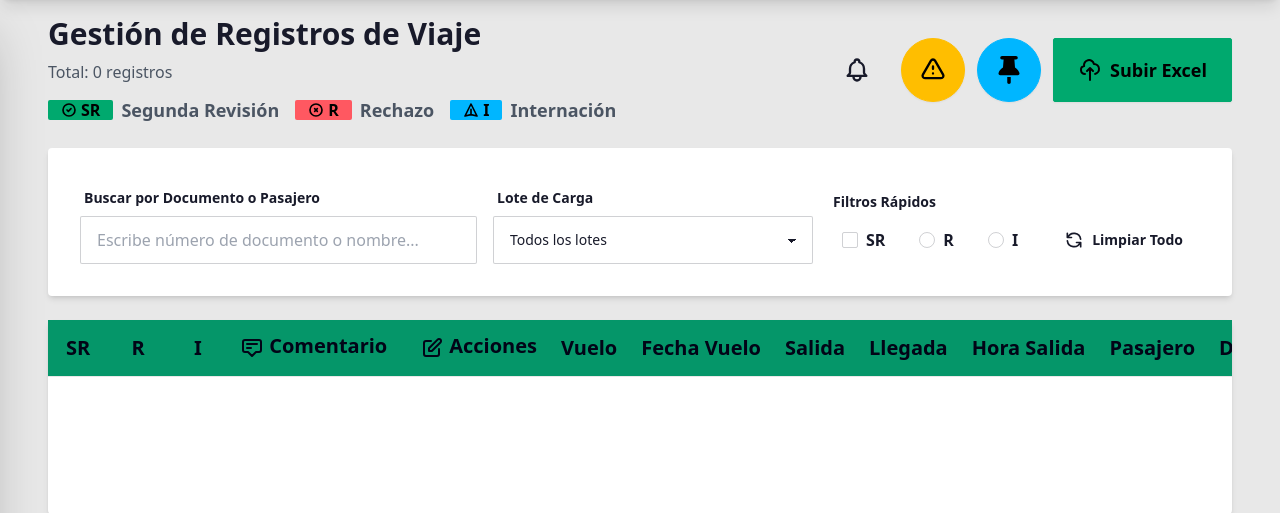
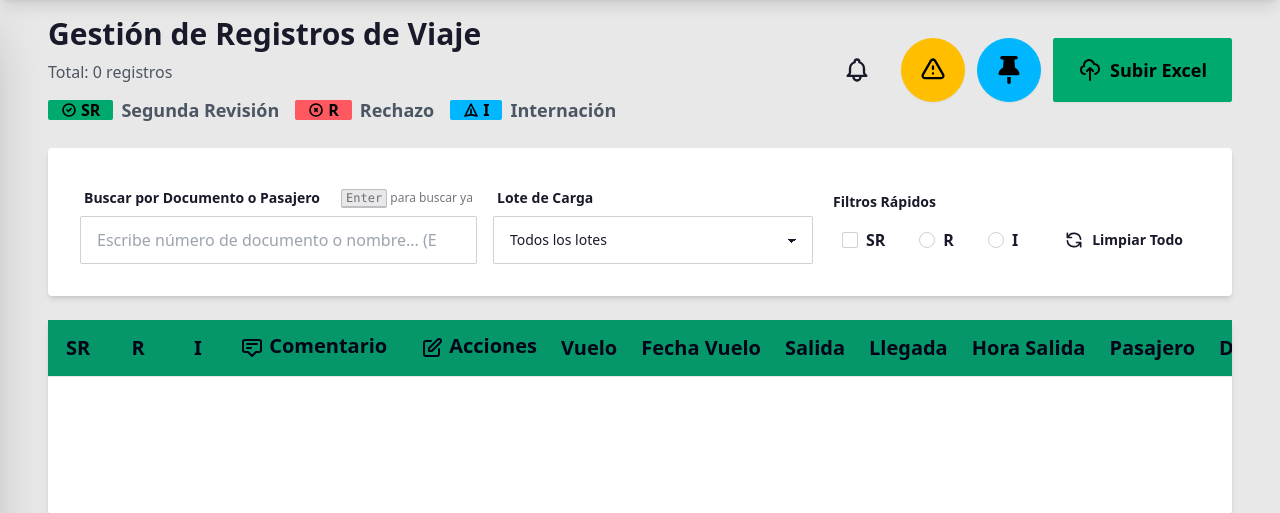
Before and after one commit to LuisIvanIslasReyes/INM-Viajes, a Django app: page / in a window 1280 px wide. Shown: the part 64-577 px from the top of the page. Run offline with Django 5.2, Linux system fonts and the light colour scheme; the visitor is signed in with stand-in values (Sample User, id 1); data that the repository does not hold is empty; some libraries are stand-ins or nearby versions.

Commit message:
Motor de busqueda actualizado

```diff
--- a/Viajes/apps/uploader/static/js/admin_list.js
+++ b/Viajes/apps/uploader/static/js/admin_list.js
@@ -44,9 +44,8 @@ document.addEventListener('DOMContentLoaded', function() {
     }
 });
 
-// Función de búsqueda en tiempo real (búsqueda del lado del servidor)
+// Función para mostrar/ocultar botón de limpiar mientras escribes
 searchInput.addEventListener('input', function() {
-    clearTimeout(searchTimeout);
     const searchValue = this.value.trim();
 
     // Mostrar/ocultar botón de limpiar
@@ -55,11 +54,14 @@ searchInput.addEventListener('input', function() {
     } else {
         clearSearchBtn.classList.add('hidden');
     }
+});
 
-    // Esperar 500ms antes de buscar en el servidor (debounce)
-    searchTimeout = setTimeout(() => {
+// Búsqueda SOLO al presionar Enter (sin búsqueda automática)
+searchInput.addEventListener('keypress', function(e) {
+    if (e.key === 'Enter') {
+        e.preventDefault();
         applyFilters();
-    }, 500);
+    }
 });
 
 // Limpiar búsqueda
--- a/Viajes/apps/uploader/templates/uploader/admin_list.html
+++ b/Viajes/apps/uploader/templates/uploader/admin_list.html
@@ -97,12 +97,15 @@
                 <div class="form-control flex-1 min-w-[300px]">
                     <label class="label">
                         <span class="label-text font-semibold">Buscar por Documento o Pasajero</span>
+                        <span class="label-text-alt text-xs text-base-content/60">
+                            <kbd class="kbd kbd-xs">Enter</kbd> para buscar ya
+                        </span>
                     </label>
                     <div class="relative">
                         <input
                             type="text"
                             id="searchInput"
-                            placeholder="Escribe número de documento o nombre..."
+                            placeholder="Escribe número de documento o nombre... (Enter para buscar)"
                             class="input input-bordered w-full pr-10"
                             value="{{ request.GET.search }}"
                         >
```
